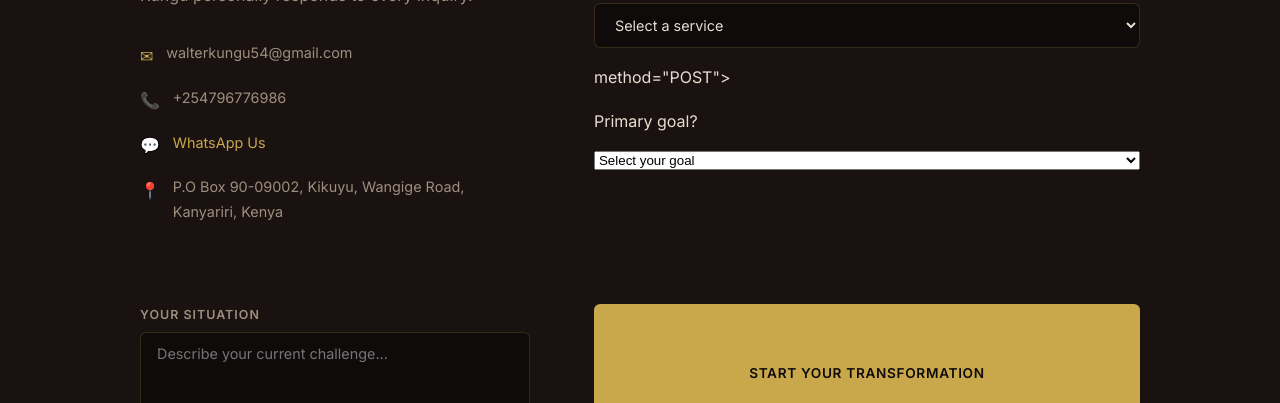
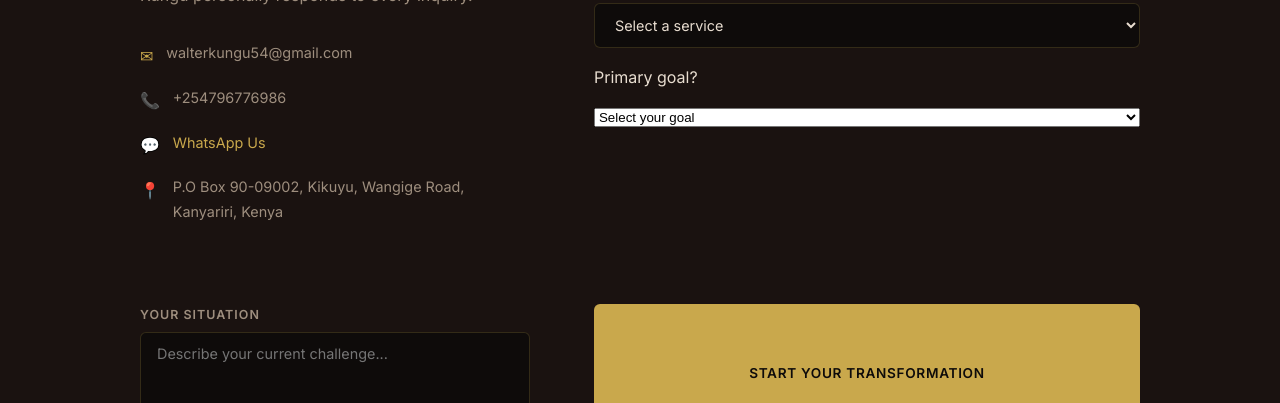
Before and after one commit to monstersminds-cmyk/awakened-mind-academy, a website: page pages/contact.html in a window 1280 px wide. Shown: the part 697-1100 px from the top of the page. Drawn offline with nearby package versions, Linux system fonts and the light colour scheme.

Commit message:
fix broken form tag

```diff
--- a/pages/contact.html
+++ b/pages/contact.html
@@ -47,7 +47,7 @@
         <div class="form-group"><label>Which service interests you?</label>
           <select><option value="">Select a service</option><option>Clarity &amp; Direction</option><option>Discipline &amp; Habits</option><option>One-on-One Coaching</option><option>Mindset &amp; Execution</option></select>
         </div>
-        <div<form class="contact-form" action="https://formspree.io/f/xeewlnng" method="POST"></form> method="POST"></form><label>Primary goal?</label>
+        <div<form class="contact-form" action="https://formspree.io/f/xeewlnng" method="POST"></form></form><label>Primary goal?</label>
           <select><option value="">Select your goal</option><option>Build better habits</option><option>Find clarity and direction</option><option>Improve discipline</option><option>Manage emotions better</option><option>Other</option></select>
         </div>
         <div class="form-group"><label>Your situation</label><textarea placeholder="Describe your current challenge..."></textarea></div>
```
